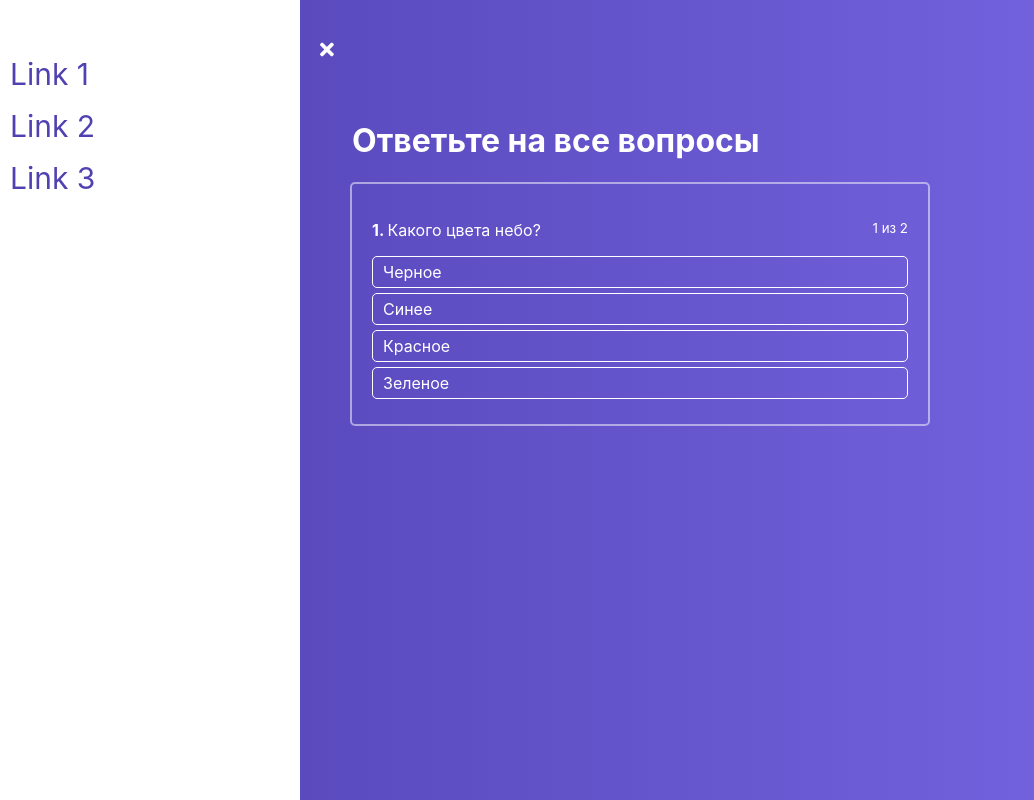
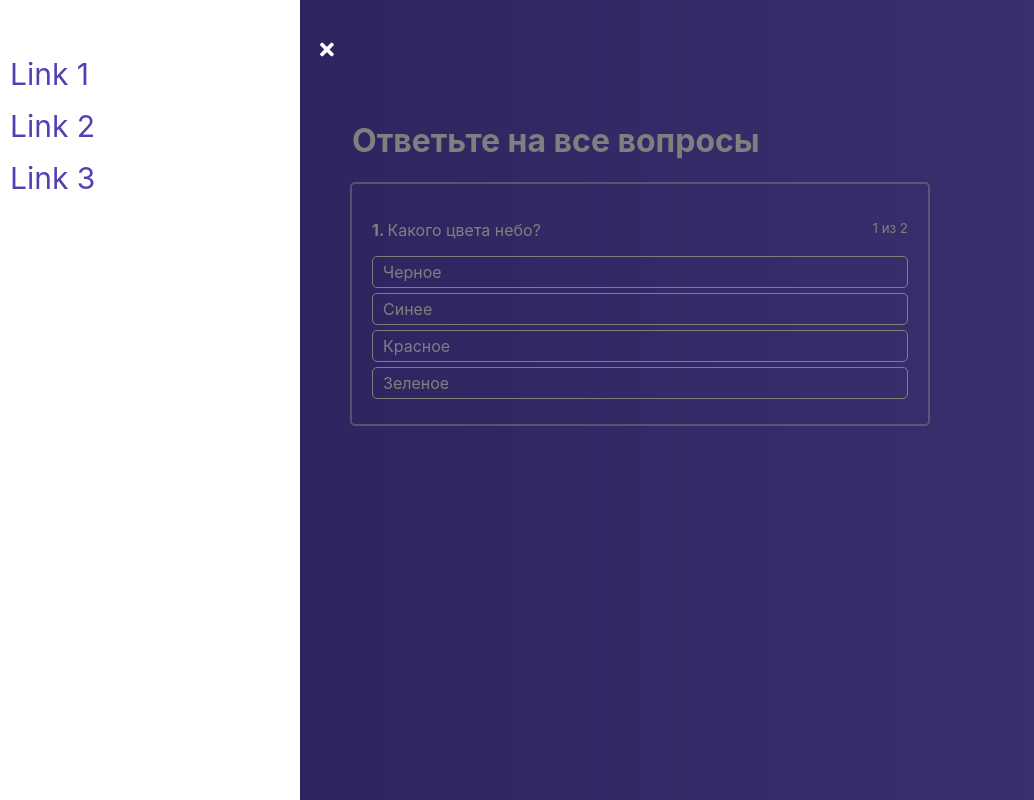
Before and after one commit to aronbergman/old-q-react-app, a React (Create React App) app: page / in a window 1280 px wide. Both pictures are taken after a click on the icon 48 px from the left and 50 px from the top of the page. Shown: the whole page, without its empty margins (0-1034 px from the left). Built offline with nearby package versions, Linux system fonts and the light colour scheme.

Commit message:
Add drawer shadow for open menu

```diff
--- a/src/components/FinishQuiz/FinishQuiz.js
+++ b/src/components/FinishQuiz/FinishQuiz.js
@@ -19,8 +19,6 @@ export const FinishQuiz = props => {
                         props.results[quizItem.id] === 'error' ? 'fa-times' : 'fa-check',
                         classes[props.results[quizItem.id]]
                     ];
-
-                    console.log(' classes[props.results[quizItem.id]]', props.results[quizItem.id])
 
                     return (
                         <li key={index}>
--- a/src/components/Navigation/Drawer/Drawer.js
+++ b/src/components/Navigation/Drawer/Drawer.js
@@ -1,5 +1,6 @@
 import React, {Component} from 'react';
 import classes from './Drawer.module.scss'
+import {Shadow} from '../Shadow/Shadow';
 
 const links = [
     1, 2, 3
@@ -24,6 +25,7 @@ export class Drawer extends Component {
         }
 
         return (
+            <React.Fragment>
                 <nav className={cls.join(' ')}>
                     <ul>
                         <a href="#">
@@ -31,6 +33,14 @@ export class Drawer extends Component {
                         </a>
                     </ul>
                 </nav>
+
+                {
+                    (this.props.isOpen)
+                        ? <Shadow closeMenuToggle={this.props.onToggle}/>
+                        : null
+                }
+            </React.Fragment>
+
         )
     }
 }
--- /dev/null
+++ b/src/components/Navigation/Shadow/Shadow.js
@@ -0,0 +1,16 @@
+import React from 'react';
+import classes from './Shadow.module.scss'
+
+export const Shadow = props => {
+    const cls = [classes.Shadow];
+
+    if (props.isOpen) {
+        cls.push(classes.open)
+    }
+    return (
+        <div
+            className={cls.join(' ')}
+            onClick={props.closeMenuToggle}
+        />
+    )
+};
--- /dev/null
+++ b/src/components/Navigation/Shadow/Shadow.module.scss
@@ -0,0 +1,12 @@
+.Shadow {
+  display: block;
+  position: fixed;
+  top: 0;
+  left: 0;
+  right: 0;
+  bottom: 0;
+  background: #000;
+  opacity: .5;
+  z-index: 50;
+  cursor: pointer;
+}
--- a/src/containers/Quiz/Quiz.js
+++ b/src/containers/Quiz/Quiz.js
@@ -42,8 +42,6 @@ export default class Quiz extends Component {
                 return;
             }
         }
-
-        console.log('Answer Id', answerId);
 
         const question = this.state.quiz[this.state.activeQuestion];
         const results = this.state.results;
@@ -95,7 +93,6 @@ export default class Quiz extends Component {
     };
 
     render() {
-        console.log(this.state.results);
         return (
             <div className={classes.Quiz}>
                 <div className={classes.QuizWrapper}>
--- a/src/hoc/Layout/Layout.js
+++ b/src/hoc/Layout/Layout.js
@@ -23,6 +23,7 @@ export default class Layout extends Component {
                     isOpen={this.state.menu}
                 />
                 <Drawer
+                    onToggle={this.toggleMenuHandler}
                     isOpen={this.state.menu}/>
 
                 <main>
```
Lines whose indentation alone changed are shown as unchanged.
